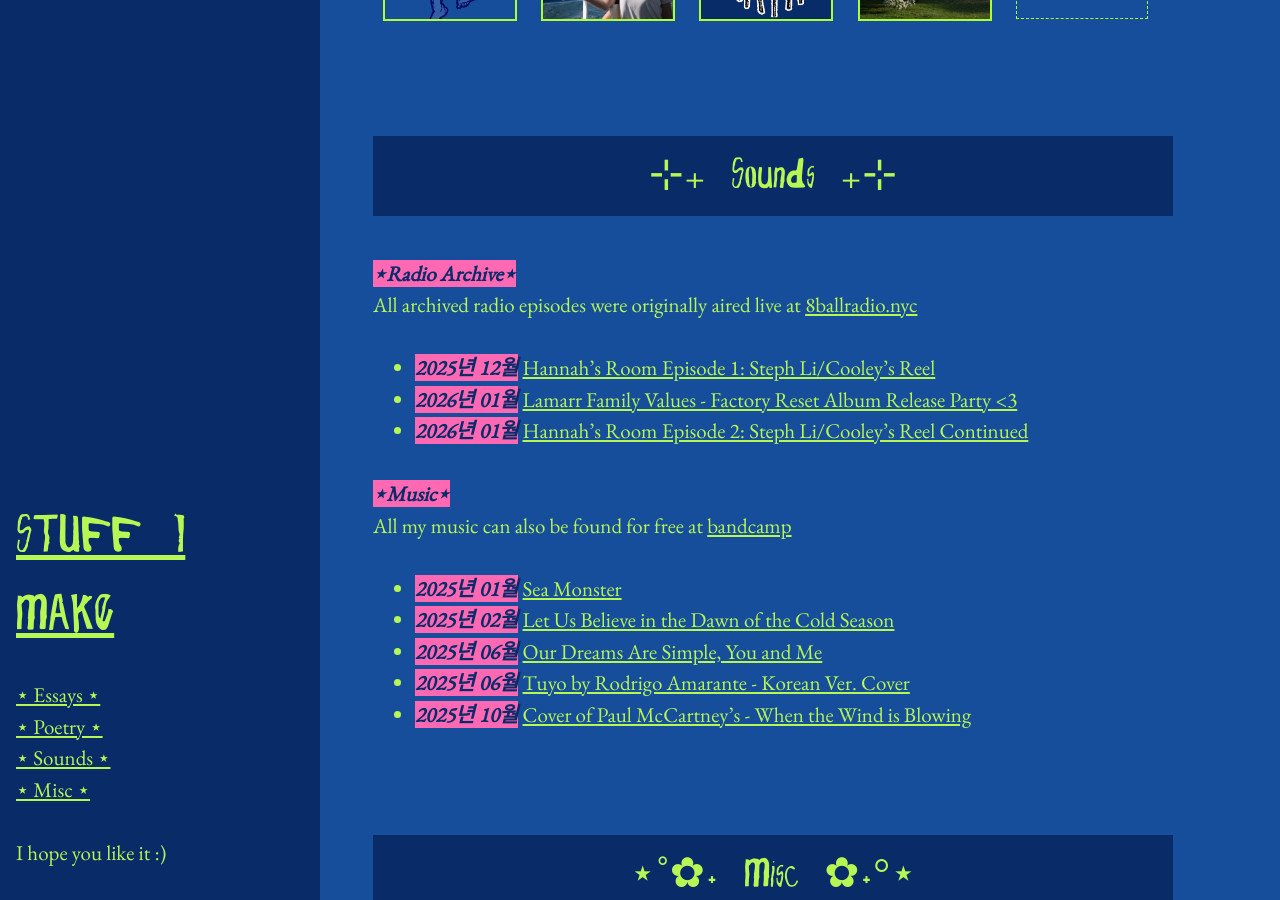
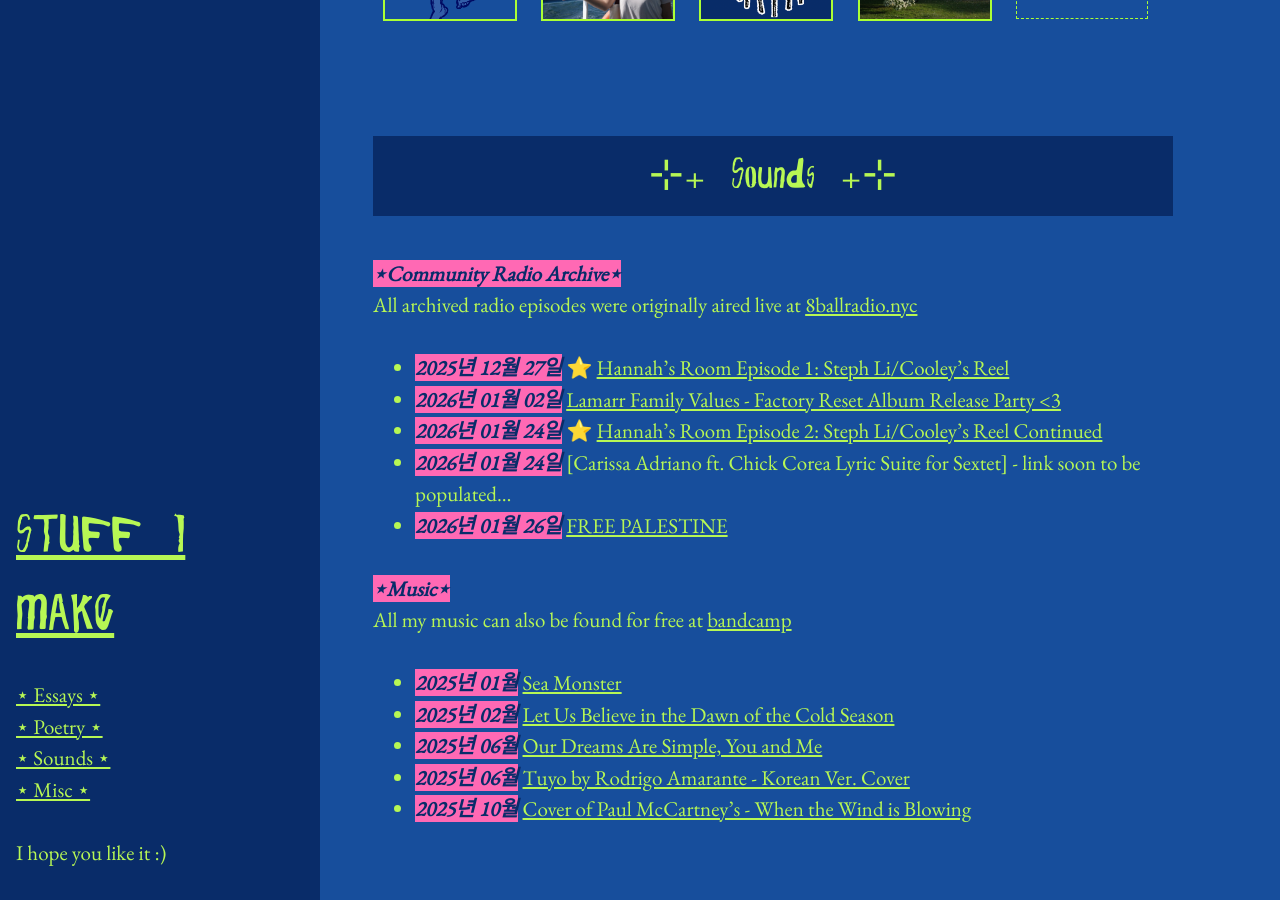
Before and after one commit to limh0228/schemes_and_machinations, a Jekyll site: the page built from pages/my_content.md, in a window 1280 px wide and 900 px high, scrolled down 1416 px. Built offline with Jekyll 4.4.1, drawn with Linux system fonts in a browser that asks for light colours.

Commit message:
palestine block and valentines zine

```diff
--- a/pages/my_content.md
+++ b/pages/my_content.md
@@ -113,15 +113,17 @@ title: Stuff I Make
 
 <h2 class = "section-header">⊹₊ Sounds ₊⊹</h2>
 
-<mark>⋆Radio Archive⋆</mark>
+<mark>⋆Community Radio Archive⋆</mark>
 
 All archived radio episodes were originally aired live at [8ballradio.nyc](https://8ballradio.nyc/)
 
 <br>
 
-- <mark>2025년 12월</mark> [Hannah's Room Episode 1: Steph Li/Cooley's Reel](/assets/audio/radio/Hannahs%20Room%20Ep%201%20-%20Steph%20Cooley's%20Reel.mp3)
-- <mark>2026년 01월</mark> [Lamarr Family Values - Factory Reset Album Release Party <3](/assets/audio/radio/Lamarr%20Family%20Values%20-%20Factory%20Reset.mp3)
-- <mark>2026년 01월</mark> [Hannah's Room Episode 2: Steph Li/Cooley's Reel Continued](/assets/audio/radio/HannahsRoomEp2.mp3)
+- <mark>2025년 12월 27일</mark> ⭐ [Hannah's Room Episode 1: Steph Li/Cooley's Reel](/assets/audio/radio/Hannahs%20Room%20Ep%201%20-%20Steph%20Cooley's%20Reel.mp3)
+- <mark>2026년 01월 02일</mark> [Lamarr Family Values - Factory Reset Album Release Party <3](/assets/audio/radio/Lamarr%20Family%20Values%20-%20Factory%20Reset.mp3)
+- <mark>2026년 01월 24일</mark> ⭐ [Hannah's Room Episode 2: Steph Li/Cooley's Reel Continued](/assets/audio/radio/HannahsRoomEp2.mp3)
+- <mark>2026년 01월 24일</mark> [Carissa Adriano ft. Chick Corea Lyric Suite for Sextet] - link soon to be populated...
+- <mark>2026년 01월 26일</mark> [FREE PALESTINE](/assets/audio/radio/FREE%20PALESTINE%20Jan%202026.mp3)
 
 <br>
 
```
Also changed, not shown: _posts/2026-01-22-friday-coffee.md (+7 -0 lines), pages/zines.md (+5 -4 lines), assets/images/leighann-train.jpeg (added), 7 other files.
